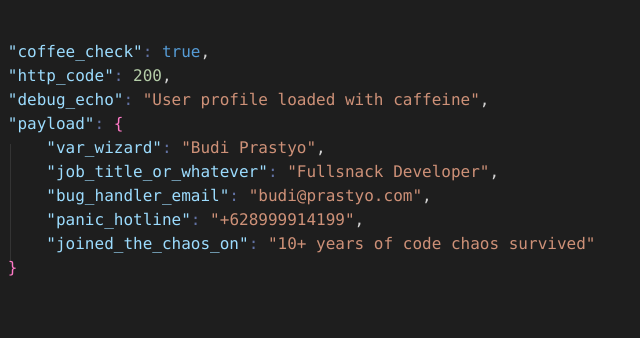
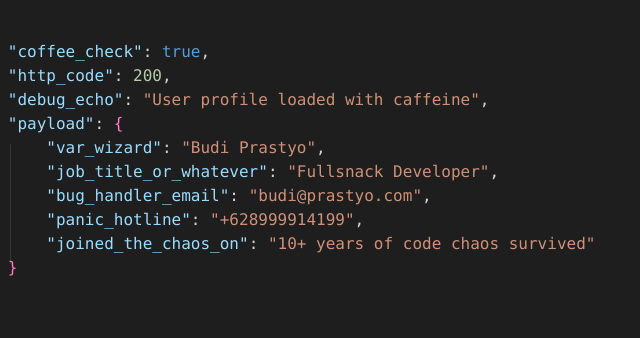
Before and after one commit to prastyo/prastyocom, a plain HTML site: page index.html in a window 1280 px wide. Shown: the full height of the page, 82-722 px from the left. Drawn offline with Linux system fonts and the light colour scheme.

Commit message:
Update index.html

```diff
--- a/index.html
+++ b/index.html
@@ -45,7 +45,6 @@ body {
 .bracket-l1 { color: #ffd700; }
 .bracket-l2 { color: #ff79c6; }
 .bracket-l3 { color: #50fa7b; }
-.colon { color: #6272a4; }
 .indent-1 { margin-left: 4ch; }
 .indent-2 { margin-left: 8ch; }
 .line-guide-l1 {
@@ -110,15 +109,15 @@ body {
         <div class="line-guide-l1"></div>
         <div class="line-guide-l2"></div>
         <span class="line"><span class="bracket-l1">{</span></span>
-        <span class="line indent-1"><span class="key">"coffee_check"</span><span class="colon">:</span> <span class="boolean">true</span>,</span>
-        <span class="line indent-1"><span class="key">"http_code"</span><span class="colon">:</span> <span class="number">200</span>,</span>
-        <span class="line indent-1"><span class="key">"debug_echo"</span><span class="colon">:</span> <span class="string">"User profile loaded with caffeine"</span>,</span>
-        <span class="line indent-1"><span class="key">"payload"</span><span class="colon">:</span> <span class="bracket-l2">{</span></span>
-        <span class="line indent-2"><span class="key">"var_wizard"</span><span class="colon">:</span> <span class="string">"Budi Prastyo"</span>,</span>
-        <span class="line indent-2"><span class="key">"job_title_or_whatever"</span><span class="colon">:</span> <span class="string">"Fullsnack Developer"</span>,</span>
-        <span class="line indent-2"><span class="key">"bug_handler_email"</span><span class="colon">:</span> <span class="string">"budi@prastyo.com"</span>,</span>
-        <span class="line indent-2"><span class="key">"panic_hotline"</span><span class="colon">:</span> <span class="string">"+628999914199"</span>,</span>
-        <span class="line indent-2"><span class="key">"joined_the_chaos_on"</span><span class="colon">:</span> <span class="string">"10+ years of code chaos survived"</span></span>
+        <span class="line indent-1"><span class="key">"coffee_check"</span>: <span class="boolean">true</span>,</span>
+        <span class="line indent-1"><span class="key">"http_code"</span>: <span class="number">200</span>,</span>
+        <span class="line indent-1"><span class="key">"debug_echo"</span>: <span class="string">"User profile loaded with caffeine"</span>,</span>
+        <span class="line indent-1"><span class="key">"payload"</span>: <span class="bracket-l2">{</span></span>
+        <span class="line indent-2"><span class="key">"var_wizard"</span>: <span class="string">"Budi Prastyo"</span>,</span>
+        <span class="line indent-2"><span class="key">"job_title_or_whatever"</span>: <span class="string">"Fullsnack Developer"</span>,</span>
+        <span class="line indent-2"><span class="key">"bug_handler_email"</span>: <span class="string">"budi@prastyo.com"</span>,</span>
+        <span class="line indent-2"><span class="key">"panic_hotline"</span>: <span class="string">"+628999914199"</span>,</span>
+        <span class="line indent-2"><span class="key">"joined_the_chaos_on"</span>: <span class="string">"10+ years of code chaos survived"</span></span>
         <span class="line indent-1"><span class="bracket-l2">}</span></span>
         <span class="line"><span class="bracket-l1">}</span><span class="cursor"></span></span>
     </div>
```
